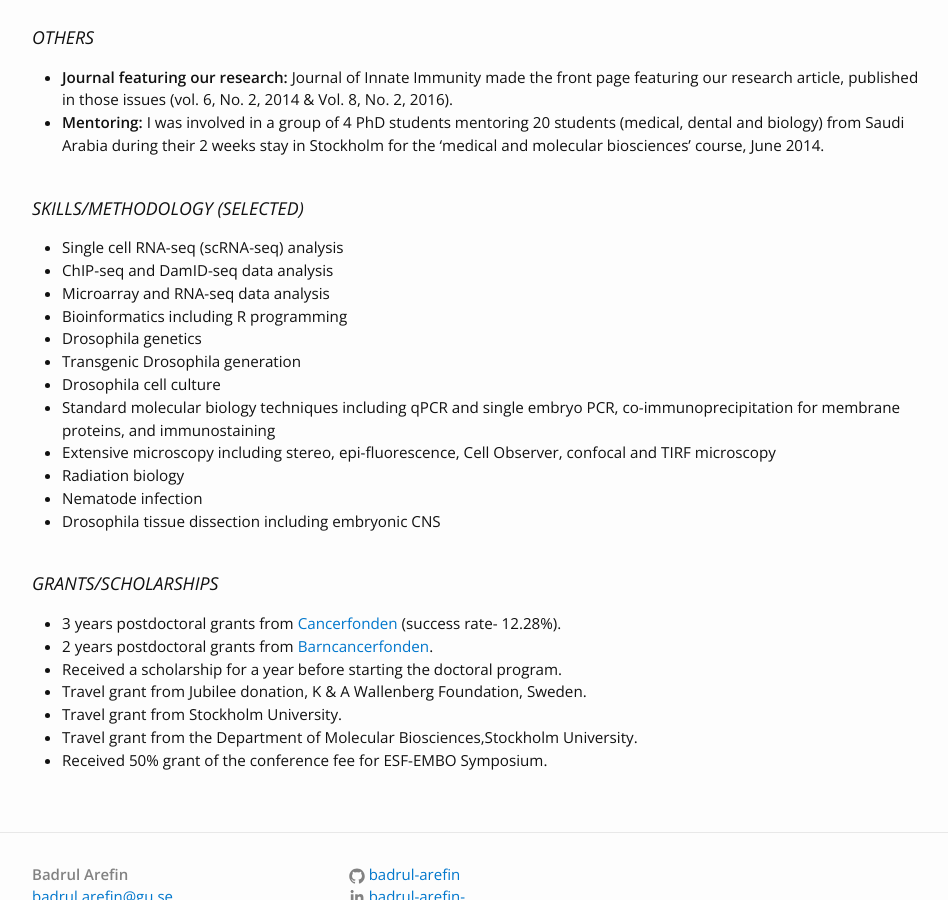
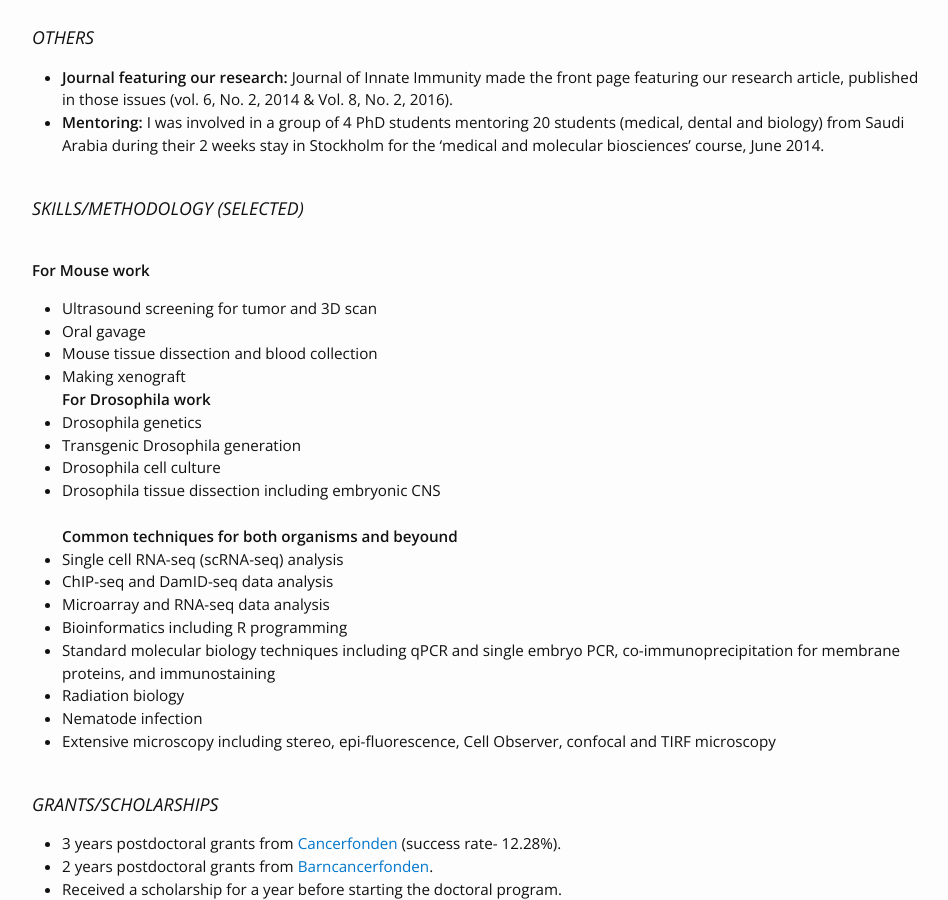
Before and after one commit to Badrul-Arefin/badrul-arefin.github.io, a Jekyll site: the page built from cv.md, in a window 1280 px wide and 900 px high, scrolled down 2308 px. Shown: the whole window, without its empty margins (163-1111 px from the left). Built offline with Jekyll 4.4.1, drawn with Linux system fonts in a browser that asks for light colours.

Commit message:
Update cv.md

```diff
--- a/cv.md
+++ b/cv.md
@@ -75,19 +75,26 @@ permalink: /cv/
 - <b> Mentoring:</b> I was involved in a group of 4 PhD students mentoring 20 students (medical, dental and biology) from Saudi Arabia during their 2 weeks stay in Stockholm for the ‘medical and molecular biosciences’ course, June 2014.<br><br>
 
 ### SKILLS/METHODOLOGY (SELECTED)
+<br><b> For Mouse work
+- Ultrasound screening for tumor and 3D scan
+- Oral gavage
+- Mouse tissue dissection and blood collection
+- Making xenograft
+<br><b> For Drosophila work
+ - Drosophila genetics
+- Transgenic Drosophila generation
+- Drosophila cell culture
+- Drosophila tissue dissection including embryonic CNS
+<br><b> Common techniques for both organisms and beyound
 - Single cell RNA-seq (scRNA-seq) analysis
 - ChIP-seq and DamID-seq data analysis
 - Microarray and RNA-seq data analysis
 - Bioinformatics including R programming
-- Drosophila genetics
-- Transgenic Drosophila generation
-- Drosophila cell culture
 - Standard molecular biology techniques including qPCR and single embryo PCR, co-immunoprecipitation for
-membrane proteins, and immunostaining
-- Extensive microscopy including stereo, epi-fluorescence, Cell Observer, confocal and TIRF microscopy
+  membrane proteins, and immunostaining
 - Radiation biology
 - Nematode infection
-- Drosophila tissue dissection including embryonic CNS<br><br>
+- Extensive microscopy including stereo, epi-fluorescence, Cell Observer, confocal and TIRF microscopy  <br><br>
 
 ### GRANTS/SCHOLARSHIPS
 - 3 years postdoctoral grants from <a href="https://www.cancerfonden.se/forskning/for-forskare/samtliga-anslagsbeslut">
```
